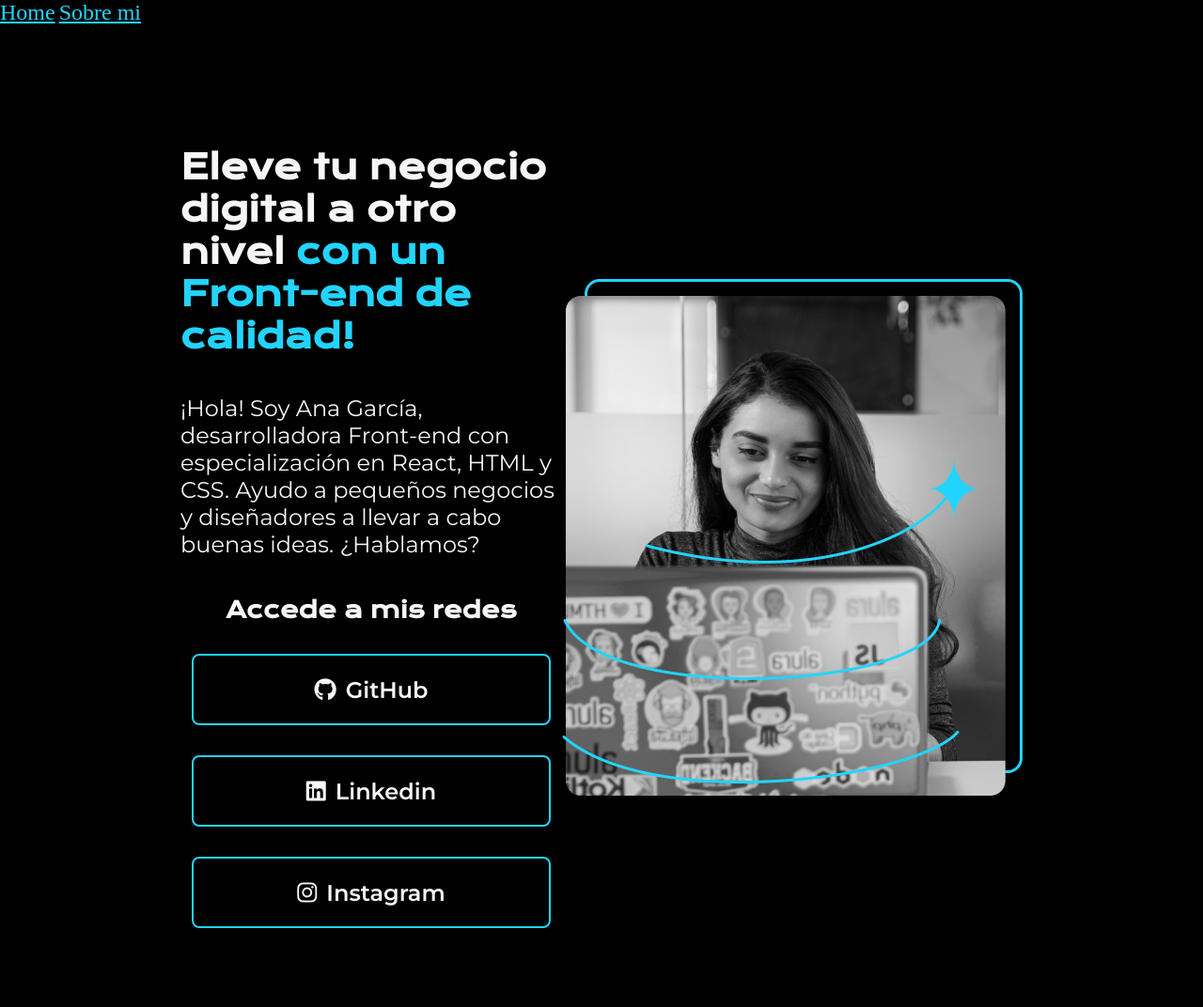
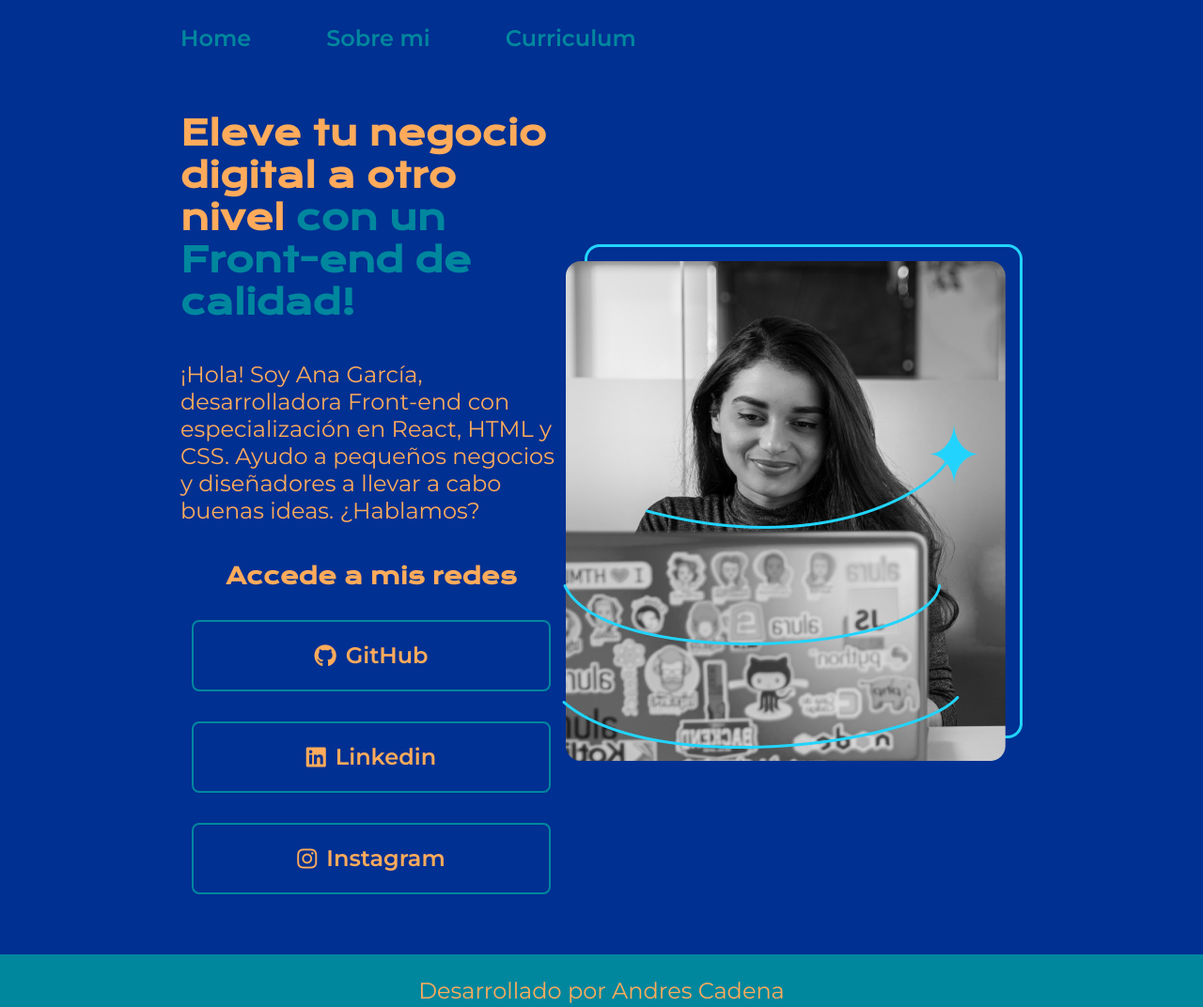
Before and after one commit to andrescb91/portafolio, a plain HTML site: page index.html in a window 1280 px wide. Shown: the top 1072 px of the page at 94% size. Drawn offline with nearby package versions, Linux system fonts and the light colour scheme.

Commit message:
Creacion de Portafolio

```diff
--- a/index.html
+++ b/index.html
@@ -5,15 +5,16 @@
     <meta http-equiv="X-UA-Compatible" content="IE=edge">
     <meta name="viewport" content="width=device-width, initial-scale=1.0">
     <title>Portafolio</title>
-    <link rel="stylesheet" href="style.css">
+    <link rel="stylesheet" href="styles/style.css">
     <script src="https://kit.fontawesome.com/ed0cc57b9d.js" crossorigin="anonymous"></script>
 
 </head>
 <body>
     <header>
-        <nav>
-            <a href="#" class="header_nav_menu">Home</a>
-            <a href="#" class="header_nav_menu">Sobre mi</a>
+        <nav class="header-menu">
+            <a href="index.html" class="header_nav_menu_link">Home</a>
+            <a href="about.html" class="header_nav_menu_link">Sobre mi</a>
+            <a href="curriculum.html" class="header_nav_menu_link">Curriculum</a>
         </nav>
     </header>
     <main class="presentacion">
@@ -26,20 +27,19 @@
                     especialización en React, HTML y CSS. Ayudo a pequeños
                     negocios y diseñadores a llevar a cabo buenas ideas.
                     ¿Hablamos?
-
                 </p>
                 <div class="presentacion__enlaces">
                     <h2 class="presentacion__subtitulo">Accede a mis redes</h2>
-                    <a class="presentacion__enlaces__link" href="https://instagram.com/"><i class="fa-brands fa-github"></i>  GitHub</a>
-                    <a class="presentacion__enlaces__link" href="https://github.com/"><i class="fa-brands fa-linkedin"></i> Linkedin</a>
-                    <a class="presentacion__enlaces__link" href="https://github.com/"><i class="fa-brands fa-instagram"></i> Instagram</a>
+                    <a class="presentacion__enlaces__link" href="https://instagram.com/"><i class="fa-brands fa-github"></i>GitHub</a>
+                    <a class="presentacion__enlaces__link" href="https://github.com/"><i class="fa-brands fa-linkedin"></i>Linkedin</a>
+                    <a class="presentacion__enlaces__link" href="https://github.com/"><i class="fa-brands fa-instagram"></i>Instagram</a>
                 </div>
 
         </section>
             <img src="Imagem.png" alt="Foto de Ana García desarrolando un proyecto">
     </main>
     <footer>
-        <p>Desarrollao por Andres Cadena</p>
+        <p>Desarrollado por Andres Cadena</p>
     </footer>
 </body>
 </html>
--- a/style.css
+++ /dev/null
@@ -1,90 +0,0 @@
-@import url('https://fonts.googleapis.com/css2?family=Krona+One&family=Montserrat:wght@400;600&display=swap');
-
-
-* {
-    padding: 0;
-    margin:0;
-}
-
-body{
-    height: 100vh;
-    box-sizing: border-box;
-    background-color: #000000;
-    color: #F6F6F6;
-}
-
-
-.titulo-destaque {
-    color: #22D4FD; ;
-}
-
-.presentacion {
-    margin: 10% 15%;
-    display: flex;
-    align-items: center;
-    justify-content: space-between;
-}
-
-.presentacion__contenido{
-    width: 615px;
-    display: flex;
-    flex-direction: column;
-    gap: 40px;
-}
-
-.presentacion__contenido__titulo{
-    font-size: 36px;
-    font-family: 'Krona One', sans-serif;
-}
-
-.presentacion__contenido__texto{
-    font-size: 24px;
-    font-family: 'Montserrat', sans-serif;
-}
-
-.presentacion__enlaces{
-    display: flex;
-    justify-content: space-between;
-    flex-direction: column;
-    align-items: center;
-    gap: 32px;
-}
-
-.presentacion__enlaces__link{
-    width: 378px;
-    text-align: center;
-    border-radius: 8px;
-    font-size: 24px;
-    font-weight: 600;
-    padding: 21.5px 0;
-    text-decoration: none;
-    color: #f6f6f6;
-    font-family: 'Montserrat', sans-serif;
-    border: 2px solid #22D4FD ;
-    display: flex;
-    justify-content: center;
-    align-items: center;
-    gap: 10px;;
-}
-
-.presentacion__enlaces__link:hover{
-    background-color: #22D4FD;
-    font-size:30px;
-}
-
-.presentacion__subtitulo{
-    font-family: 'Krona One', sans-serif;
-    font-size: 24px;
-}
-
-.header_nav_menu{
-    font-size: 24px;
-    color: #22D4FD;
-    font-weight:2px;
-    display: inline
-}
-
-footer{
-    background-color:#22D4FD ;
-    padding: 24px;
-}
--- /dev/null
+++ b/styles/style.css
@@ -0,0 +1,152 @@
+@import url('https://fonts.googleapis.com/css2?family=Krona+One&family=Montserrat:wght@400;600&display=swap');
+
+:root{
+    --color_primario:#003092;
+    --color_secundario:#FFAB5B;
+    --color_terciario:#00879E;
+
+    --font_titulos:'Krona One', sans-serif;
+    --font_secundario: 'Montserrat', sans-serif;
+    --font_size_titulo:36px;
+    --font_size_texto:24px
+
+}
+* {
+    padding: 0;
+    margin:0;
+}
+
+body{
+    box-sizing: border-box;
+    background-color: var(--color_primario);
+    color: var(--color_secundario);
+}
+
+header{
+    padding: 2% 0 0 15%;
+}
+
+.header-menu{
+    display: flex;
+    gap: 80px;
+}
+.header_nav_menu_link{
+    font-family: var(--font_secundario);
+    font-size: var(--font_size_texto);
+    font-weight: 600;
+    color: var(--color_terciario);
+    text-decoration: none;
+
+}
+.header_nav_menu_link:hover{
+    color:var(--color_secundario);
+}
+
+
+.titulo-destaque {
+    color: var(--color_terciario); ;
+}
+
+.presentacion {
+    padding:5% 15%;
+    display: flex;
+    align-items: center;
+    justify-content: space-between;
+}
+
+.presentacion__contenido{
+    width: 615px;
+    display: flex;
+    flex-direction: column;
+    gap: 40px;
+}
+
+.presentacion__contenido__titulo{
+    font-size: var(--font_size_titulo);
+    font-family: var(--font_titulos);
+}
+
+.presentacion__contenido__texto{
+    font-size: var(--font_size_texto);
+    font-family: var(--font_secundario);
+}
+
+.presentacion__enlaces{
+    display: flex;
+    justify-content: space-between;
+    flex-direction: column;
+    align-items: center;
+    gap: 32px;
+}
+
+.presentacion__enlaces__link{
+    width: 378px;
+    text-align: center;
+    border-radius: 8px;
+    font-size: 24px;
+    font-weight: 600;
+    padding: 21.5px 0;
+    text-decoration: none;
+    color: var(--color_secundario);
+    font-family: var(--font_secundario);
+    border: 2px solid var(--color_terciario) ;
+    display: flex;
+    justify-content: center;
+    align-items: center;
+    gap: 10px;;
+}
+
+.presentacion__enlaces__link:hover{
+    background-color: var(--color_terciario);
+
+}
+
+.presentacion__subtitulo{
+    font-family: var(--font_titulos);
+    font-size: var(--font_size_texto);
+}
+
+.about-presentacion__contenido__titulo{
+    font-family: var(--font_titulos);
+    font-size: var(--font_size_titulo);
+
+}
+
+.about-presentacion-descripcion{
+    font-family: var(--font_secundario);
+    font-size: var(--font_size_texto);
+}
+.curriculum-presentacion__contenido__titulo{
+    font-family: var(--font_titulos);
+    font-size: var(--font_size_titulo);
+}
+.presentacion__contenido_descripcion{
+    font-family: var(--font_secundario);
+    font-size: var(--font_size_texto);
+}
+.presentacion__contenido_subtitulo{
+    font-family: var(--font_titulos);
+    font-size: var(--font_size_titulo);
+}
+.presentacion__contenido_item{
+    font-family: var(--font_secundario);
+    font-size: var(--font_size_texto);
+}
+.presentacion__contenido_Certificacion{
+    text-decoration: none;
+    color: var(--color_terciario)
+}
+
+.presentacion__contenido_Certificacion:hover{
+    color: var(--color_secundario)
+}
+
+footer{
+    background-color:var(--color_terciario) ;
+    padding: 24px;
+    font-family: var(--font_secundario);
+    font-size: var(--font_size_texto);
+    font-weight: 400;
+    text-align: center;
+
+}
```
Also changed, not shown: about.html (added, +33 -0 lines), curriculum.html (added, +43 -0 lines).
